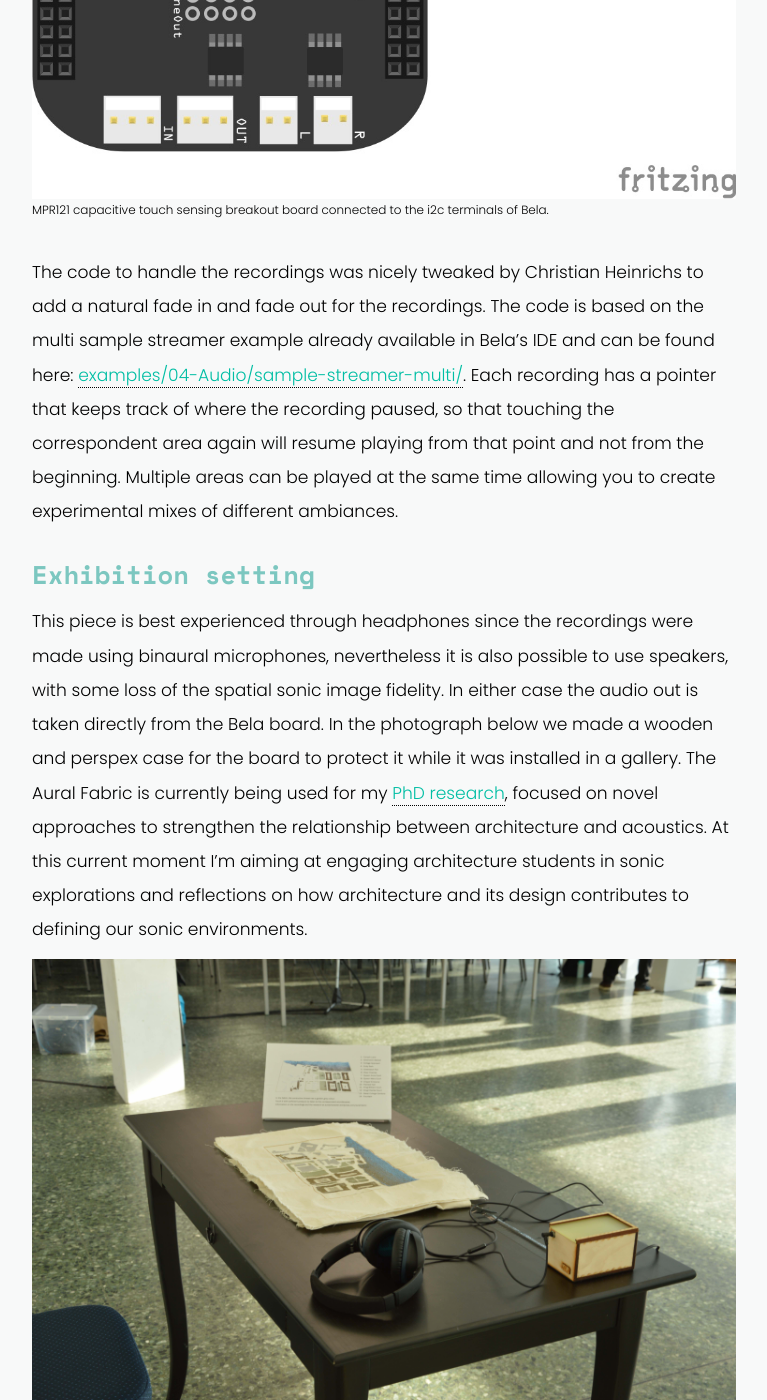
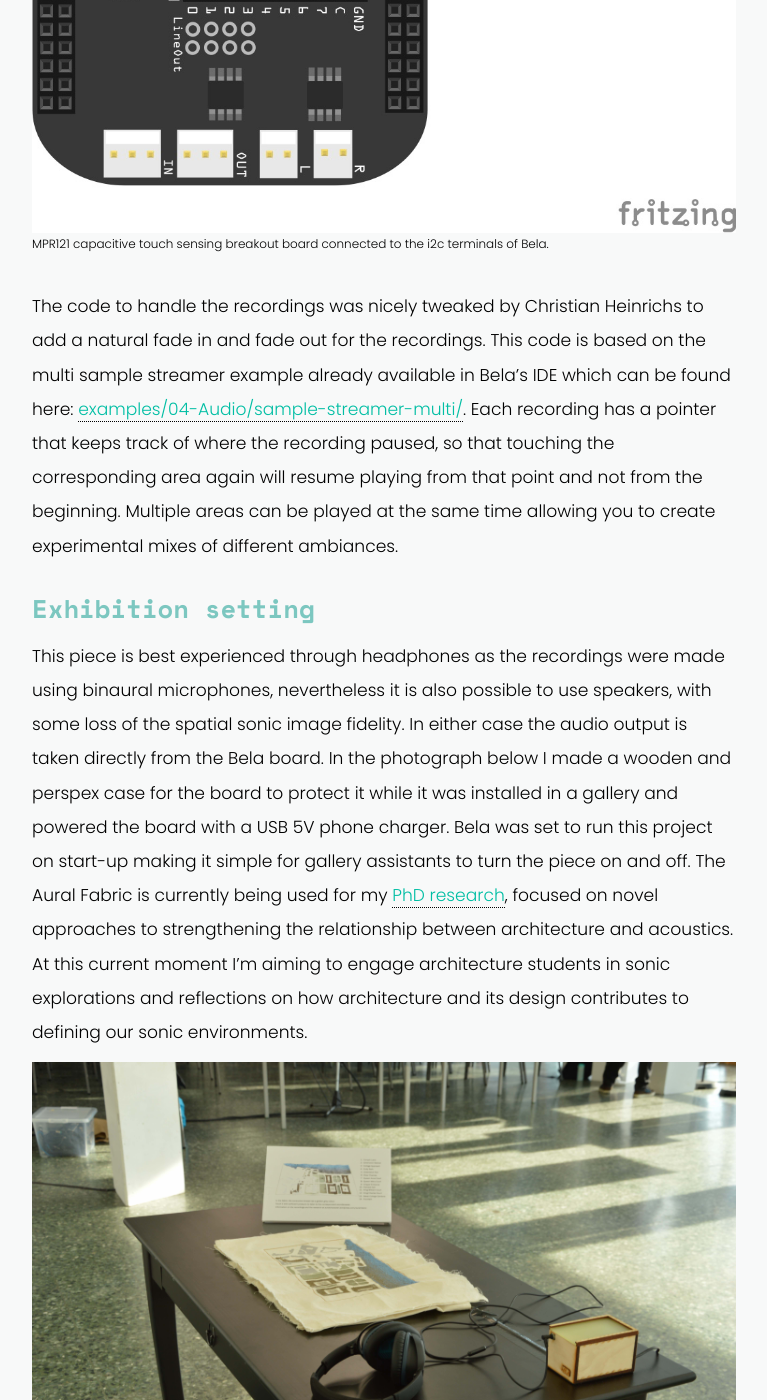
Before and after one commit to BelaPlatform/bela_newBlog, a Jekyll site: the page built from docs/_posts/2017-01-18-auralfabric.markdown, in a window 1280 px wide and 1400 px high, scrolled down 7542 px. Shown: the whole window, without its empty margins (256-1023 px from the left). Built offline with Jekyll 4.4.1, drawn with Linux system fonts in a browser that asks for light colours; nearby versions of some CDN libraries; some of the changed text lies outside the part shown.

Commit message:
Typos on aural fabric.

```diff
--- a/docs/_posts/2017-01-18-auralfabric.markdown
+++ b/docs/_posts/2017-01-18-auralfabric.markdown
@@ -16,9 +16,9 @@
 
 {% include youtube.html youtube="9XZ_ByjULBk" %}
 
-Aural Fabric is an interactive textile map allowing you to listen to selected field recordings by touching areas in the map that can sense through conductive thread. The first map that was made represents a selection of sounds from the area of Greenwich, London. The field recordings of the area were captured with binaural microphones as part of a group soundwalk led by myself and Chris Wood, that was part of a [study on sonic perception](http://www.ica2016.org.ar/ica2016proceedings/ica2016/ICA2016-0329.pdf). For the installation I chose the recordings of particular locations on the map that have a unique sonic identity, which you can listen to [here](https://soundcloud.com/auralchar). The textile map was created as a way of presenting these recordings to the general public.
+Aural Fabric is an interactive textile map allowing you to listen to selected field recordings by touching areas of the map that can sense through conductive thread. The first map that was made represents a selection of sounds from the area of Greenwich, London. The field recordings of the area were captured with binaural microphones as part of a group soundwalk led by myself and Chris Wood, that was part of a [study on sonic perception](http://www.ica2016.org.ar/ica2016proceedings/ica2016/ICA2016-0329.pdf). For the installation I chose the recordings of particular locations on the map that have a unique sonic identity, which you can listen to [here](https://soundcloud.com/auralchar). The textile map was created as a way of presenting these recordings to the general public.
 
-When I created this project I wanted people to be able to explore the fabric surface of the map and hear the field recordings of the specific locations on the map as they touched it. I decided that using conductive thread that I could embroider into the layout of the map was a good way to do this. To read the touches from the embroidered areas of the map that contain conductive thread I decided to use the [MPR121 capacitive touch sensing board](https://www.coolcomponents.co.uk/mpr121-capacitive-touch-sensor-breakout-board.html#). Bela is used to process the sensor data that is received from this chip and then playback the field recordings. What follows is some of the considerations I had along the way and some detail on the technical choices I made.
+When I created this project I wanted people to be able to explore the fabric surface of the map and hear the field recordings of the specific locations on the map as they touched it. I decided that an interesting way to do this was with conductive thread that I could embroider into the layout of the map. To read the touches from the embroidered areas of the map that contain conductive thread I decided to use the [MPR121 capacitive touch sensing board](https://www.coolcomponents.co.uk/mpr121-capacitive-touch-sensor-breakout-board.html#). Bela is used to process the sensor data that is received from this chip and then playback the field recordings. What follows are some of the considerations I had along the way, and some detail on the technical choices I made.
 
 ## Designing the map
 
@@ -29,30 +29,30 @@
 
 ### Step 2: simplifying the map and creating symbols
 
-Linen was chosen as the best material for the fabric base due to its availability, resistance and plain-aesthetic qualities. I decided to represent the covered areas we entered during the soundwalk as coloured reliefs completely made of grey/gold conductive thread.The park areas were left olive-green if not interactive and green mixed with the grey/gold [conductive thread](http://www.shieldextrading.net/pdfs/23534x4hc.pdf) if interactive. This was to allow the map to be clearly understood in its different elements. Courtyards we crossed were embroidered as flat areas in white with parts in conductive thread, whilst landmarks like the Cutty Sark ship and the pier buildings were represented with a mixture of pale grey, with conductive thread only on the side where the walk took place.
+Linen was chosen as the best material for the fabric base due to its availability, resistance and plain-aesthetic qualities. I decided to represent the covered areas we entered during the soundwalk as coloured reliefs completely made of grey/gold conductive thread. The park areas were left olive-green if not interactive and green mixed with the grey/gold [conductive thread](http://www.shieldextrading.net/pdfs/23534x4hc.pdf) if interactive. This was to allow the map to be clearly understood in its different elements. Courtyards we crossed were embroidered as flat areas in white with parts in conductive thread, whilst landmarks like the Cutty Sark ship and the pier buildings were represented with a mixture of pale grey, with conductive thread only on the side where the walk took place.
 
 The River Thames, also present in the recordings, was depicted as a pale blue wavy surface with some conductive parts close to the sides where the walk took place. Buildings belonging to the area but not covered in the soundwalk were represented in flat pale grey hatch.
 
 ## The engineering process
 
-The fabric was meticulously embroidered with coloured rayon and conductive threads thanks to the precision of the embroidery machine in the Materials Lab at Queen Mary University of London. I tested the conductive thread and the different stitch configurations on a small sample of fabric to determine how well the capacitive charges and discharges caused by touching the conductive parts could be read by the breakout board MPR121.
+The fabric was meticulously embroidered with coloured rayon and conductive threads thanks to the precision of the embroidery machine in the Materials Lab at Queen Mary University of London. I tested the conductive thread and the different stitch configurations on a small sample of fabric to determine how well the capacitive charges and discharges caused by touching the conductive parts could be read by the breakout board.
 
 {% include single-image.html fileName="aural-fabric/auralfabric-4.jpg" caption="Diagram of the different elements of the interactive fabric." %}
 
 The whole map consists of a graphical layer, an insulation layer, an embroidered circuit layer, a second insulation layer, and a bottom layer in neoprene which works as a soft base. Below the capacitive areas of the top layer I cut some holes in the insulation layer to allow the top layer to communicate with the circuit layer. Some of these areas have been also manually stitched to the circuit layer to keep the two layers in place. The fabric can be easily rolled and moved separately from the Bela board.
 
-{% include single-image.html fileName="aural-fabric/auralfabric-3.jpg" caption="Some of the embroidered underlying traces. The first two traces appear too close in one point: when the fabric is not fully stretched, the may risk to be triggered together!" %}
+{% include single-image.html fileName="aural-fabric/auralfabric-3.jpg" caption="Some of the embroidered underlying traces. The first two traces appear too close in one point: when the fabric is not fully stretched they risk being triggered together!" %}
 
 ### Stitching the breakout board
 
-Particular care was taken when connecting the circuit traces in the inner embroidered circuit layer to the capacitive pins of the breakout board. As this connection needs to be extremely solid it was decided to solder some conductive wire to the board, pass it through the holes, and then stitch the wires one by one to the correspondent conductive thread traces, which were previously embroidered according to the position of the buildings in the above graphical layer.
+Particular care was taken when connecting the circuit traces in the inner embroidered circuit layer to the capacitive pins of the breakout board. As this connection needs to be extremely solid it was decided to solder some conductive wire to the board, pass it through the holes beforehand, and then stitch the wires one by one to the correspondent conductive thread traces, which were previously embroidered according to the position of the buildings in the above graphical layer.
 
 {% include single-image.html fileName="aural-fabric/auralfabric-5.jpg" caption="Detail of MPR121 breakout board with the passing wire soldered and sewn between the board and the threads traces." %}
 
 Here are some pointers that came from the process of working with the conductive thread:
 
 * Two traces should never be too close to one another or they will trigger false readings.
-* The flow from the conductive top area should reach the capacitive board without encountering too much resistance from the fabric or from making the path too long. I measured with a multimeter how well the stitches chosen for the underlying soft circuit would perform on this particular fabric. A backing fabric too thick, or a line of stitches too distant from each other can create discontinuities. It’s alway better to measure this on some samples before embroidering the final one as the particular materials and threads you use can behave very differently, and to avoid wasting time and material.
+* The flow from the conductive top area should reach the capacitive board without encountering too much resistance from the fabric, or from making the path too long. I measured with a multimeter how well the stitches chosen for the underlying soft circuit would perform on this particular fabric. A backing fabric too thick, or a line of stitches too distant from each other can create discontinuities. It’s alway better to measure this on some samples before embroidering the final one as the particular materials and threads you use can behave very differently, and to avoid wasting time and material.
 * Be patient and carefully design your circuit according to the intended position of the capacitive boards. I decided to place the two of them (to allow for 24 separate readings) in the top corners of the fabric. The leftmost is connected through i2c to the other one, and this one goes to Bela. This cable is the only connection between the Fabric and Bela.
 
 ## Connecting with Bela:
@@ -61,11 +61,11 @@
 
 {% include single-image.html fileName="aural-fabric/06-Sensors_capacitive-touch_bb.jpg" caption="MPR121 capacitive touch sensing breakout board connected to the i2c terminals of Bela." %}
 
-The code to handle the recordings was nicely tweaked by Christian Heinrichs to add a natural fade in and fade out for the recordings. The code is based on the multi sample streamer example already available in Bela’s IDE and can be found here: [examples/04-Audio/sample-streamer-multi/](https://github.com/BelaPlatform/Bela/tree/master/examples/04-Audio/sample-streamer-multi). Each recording has a pointer that keeps track of where the recording paused, so that touching the correspondent area again will resume playing from that point and not from the beginning. Multiple areas can be played at the same time allowing you to create experimental mixes of different ambiances.
+The code to handle the recordings was nicely tweaked by Christian Heinrichs to add a natural fade in and fade out for the recordings. This code is based on the multi sample streamer example already available in Bela’s IDE which can be found here: [examples/04-Audio/sample-streamer-multi/](https://github.com/BelaPlatform/Bela/tree/master/examples/04-Audio/sample-streamer-multi). Each recording has a pointer that keeps track of where the recording paused, so that touching the corresponding area again will resume playing from that point and not from the beginning. Multiple areas can be played at the same time allowing you to create experimental mixes of different ambiances.
 
 ## Exhibition setting
 
-This piece is best experienced through headphones since the recordings were made using binaural microphones, nevertheless it is also possible to use speakers, with some loss of the spatial sonic image fidelity. In either case the audio out is taken directly from the Bela board. In the photograph below we made a wooden and perspex case for the board to protect it while it was installed in a gallery. The Aural Fabric is currently being used for my [PhD research](https://auralcharacter.wordpress.com/research-material/), focused on novel approaches to strengthen the relationship between architecture and acoustics. At this current moment I’m aiming at engaging architecture students in sonic explorations and reflections on how architecture and its design contributes to defining our sonic environments.
+This piece is best experienced through headphones as the recordings were made using binaural microphones, nevertheless it is also possible to use speakers, with some loss of the spatial sonic image fidelity. In either case the audio output is taken directly from the Bela board. In the photograph below I made a wooden and perspex case for the board to protect it while it was installed in a gallery and powered the board with a USB 5V phone charger. Bela was set to run this project on start-up making it simple for gallery assistants to turn the piece on and off. The Aural Fabric is currently being used for my [PhD research](https://auralcharacter.wordpress.com/research-material/), focused on novel approaches to strengthening the relationship between architecture and acoustics. At this current moment I’m aiming to engage architecture students in sonic explorations and reflections on how architecture and its design contributes to defining our sonic environments.
 
 {% include single-image.html fileName="aural-fabric/auralfabric-2.jpg" caption="Aural Fabric at Inter/sections 2016." %}
 
```
